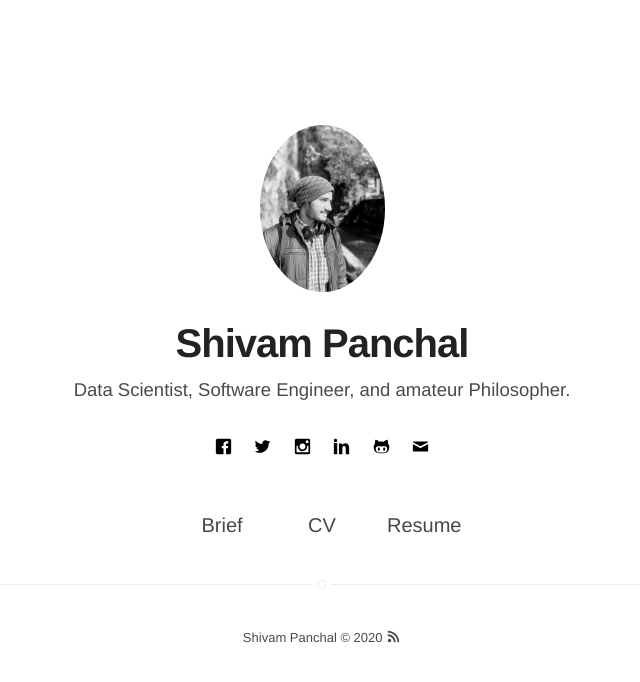
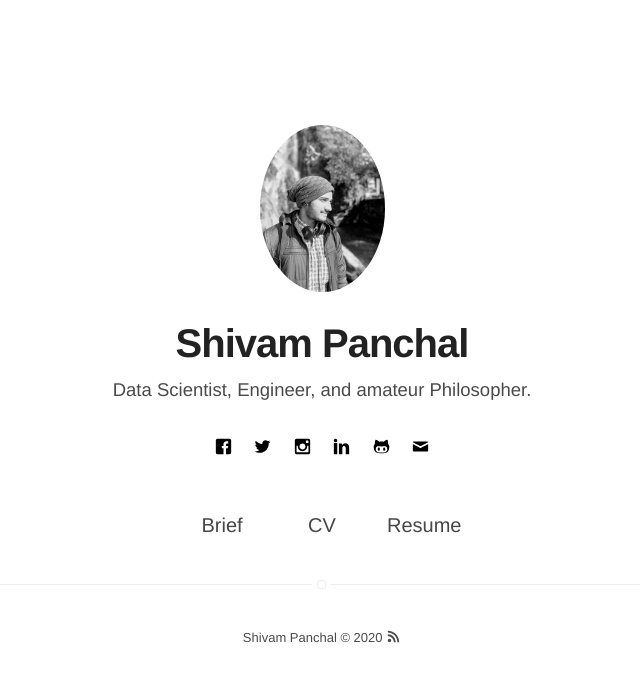
Before and after one commit to ShivamPanchal/shivampanchal.github.io, a Jekyll site: the page built from index.html, in a window 1280 px wide. Shown: the top 682 px of the page, without its empty margins (318-958 px from the left). Built offline with Jekyll 4.4.1, drawn with Linux system fonts in a browser that asks for light colours.

Commit message:
Update _config.yml

```diff
--- a/_config.yml
+++ b/_config.yml
@@ -1,6 +1,6 @@
 # main text of home
 name: Shivam Panchal
-bio: Data Scientist, Software Engineer, and amateur Philosopher.
+bio: Data Scientist, Engineer, and amateur Philosopher.
 
 # twitter summary info
 description: Shivam Panchal
```
